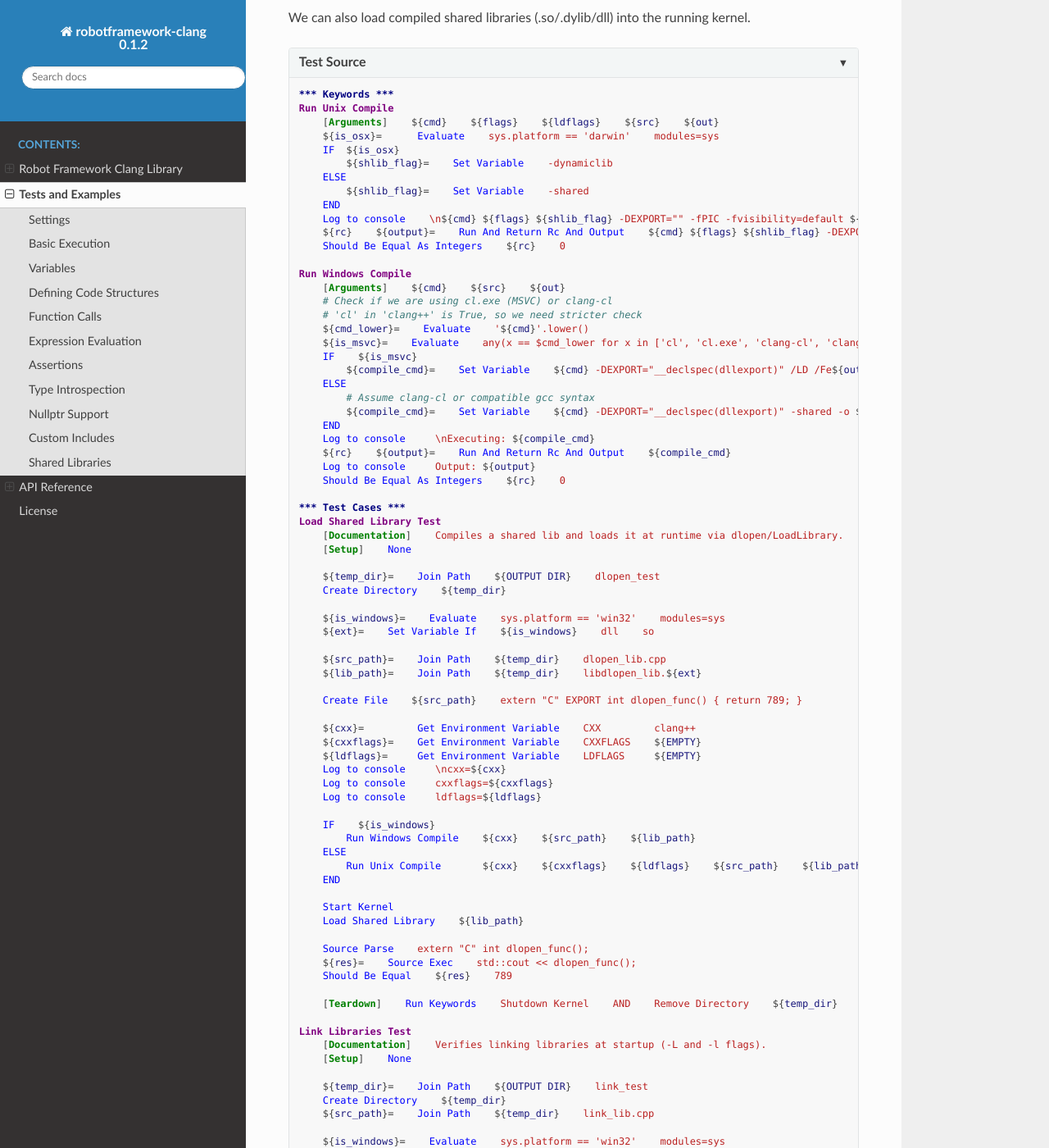
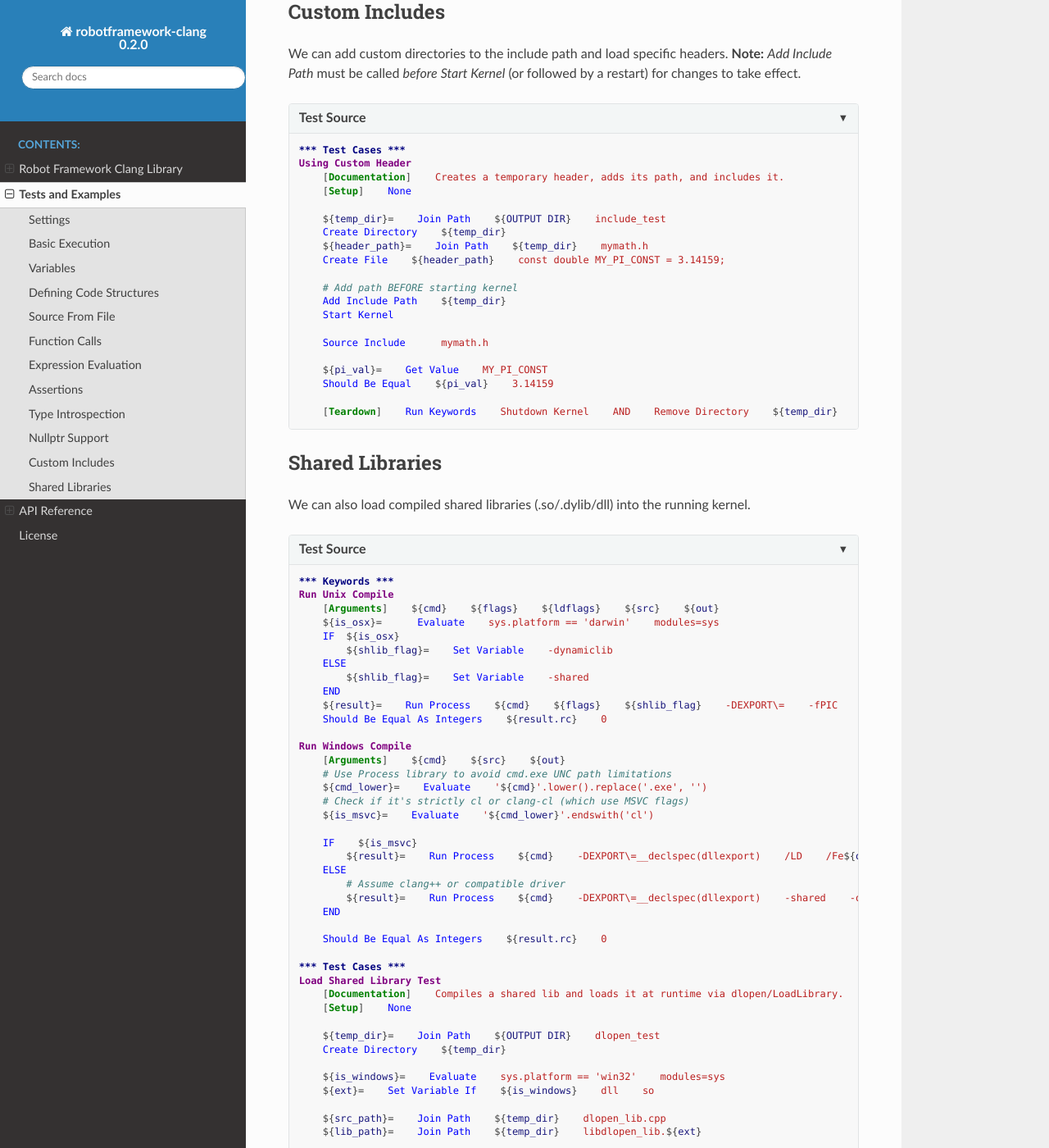
Before and after one commit to maxrossello/robotframework-clang, a Sphinx documentation site: the page built from docs/tests.rst, in a window 1280 px wide and 1400 px high, scrolled down 3790 px. Shown: the whole window at 82% size. Built offline with Sphinx 7.4.7 and the Read the Docs theme 3.1.0, drawn with Linux system fonts in a browser that asks for light colours; some of the changed text lies outside the part shown.

```diff
--- a/docs/conf.py
+++ b/docs/conf.py
@@ -22,9 +22,9 @@ project = 'robotframework-clang'
 copyright = '2025- Massimo Rossello'
 author = 'Massimo Rossello'
 # The full version, including alpha/beta/rc tags
-release = '0.1.2'
+release = '0.2.0'
 # The short X.Y version
-version = '0.1.2'
+version = '0.2.0'
 root_doc = 'index'
 
 templates_path = ['_templates']
--- a/docs/requirements.txt
+++ b/docs/requirements.txt
@@ -1,3 +1,5 @@
 sphinx>=7.0
 sphinx-rtd-theme
 myst-parser
+robotframework
+jupyter_client
--- a/docs/tests.rst
+++ b/docs/tests.rst
@@ -14,6 +14,7 @@ We also use `OperatingSystem` to create temporary header files for testing inclu
     *** Settings ***
     Library    clang
     Library    OperatingSystem
+    Library    Process
 
     Test Setup       Start Kernel
     Test Teardown    Shutdown Kernel
@@ -61,6 +62,36 @@ Use `Source Parse` to define classes, structs, or functions without producing ou
         # Verify usage
         ${res}=    Source Exec    std::cout << add(10, 20);
         Should Be Equal    ${res}    30
+
+Source From File
+----------------
+
+You can also load C++ code directly from a file using `Source File`.
+
+.. code:: robotframework
+
+    *** Test Cases ***
+    Load C++ File
+        [Documentation]    Creates a temporary C++ file and loads it into the kernel.
+        [Setup]    None
+
+        ${temp_dir}=    Join Path    ${OUTPUT DIR}    source_file_test
+        Create Directory    ${temp_dir}
+        ${cpp_path}=    Join Path    ${temp_dir}    mylogic.cpp
+
+        # Define a function in the file
+        Create File    ${cpp_path}    int subtract(int a, int b) { return a - b; }
+
+        Start Kernel
+
+        # Load the file
+        Source File    ${cpp_path}
+
+        # Call the function defined in the file
+        ${res}=    Source Exec    std::cout << subtract(100, 40);
+        Should Be Equal    ${res}    60
+
+        [Teardown]    Run Keywords    Shutdown Kernel    AND    Remove Directory    ${temp_dir}    recursive=True
 
 Function Calls
 --------------
@@ -119,7 +150,8 @@ The library provides helpers to identify C++ types, which is useful given the la
     Check Type Identification
         [Documentation]    Verifies Typeid and Typename keywords.
         ${id}=    Typeid    42
-        Should Be Equal    ${id}    i
+        # On Linux/Itanium it's 'i', on Windows/MSVC it's 'int'
+        Should Match Regexp    ${id}    ^(i|int)$
         ${name}=    Typename    std::string("hello")
         Should Contain    ${name}    string
 
@@ -187,26 +219,24 @@ We can also load compiled shared libraries (.so/.dylib/dll) into the running ker
         ELSE
             ${shlib_flag}=    Set Variable    -shared
         END
-        Log to console    \n${cmd} ${flags} ${shlib_flag} -DEXPORT="" -fPIC -fvisibility=default ${ldflags} -o ${out} ${src}
-        ${rc}    ${output}=    Run And Return Rc And Output    ${cmd} ${flags} ${shlib_flag} -DEXPORT="" -fPIC -fvisibility=default ${ldflags} -o ${out} ${src}
-        Should Be Equal As Integers    ${rc}    0
+        ${result}=    Run Process    ${cmd}    ${flags}    ${shlib_flag}    -DEXPORT\=    -fPIC    -fvisibility\=default    ${ldflags}    -o    ${out}    ${src}
+        Should Be Equal As Integers    ${result.rc}    0
 
     Run Windows Compile
         [Arguments]    ${cmd}    ${src}    ${out}
-        # Check if we are using cl.exe (MSVC) or clang-cl
-        # 'cl' in 'clang++' is True, so we need stricter check
-        ${cmd_lower}=    Evaluate    '${cmd}'.lower()
-        ${is_msvc}=    Evaluate    any(x == $cmd_lower for x in ['cl', 'cl.exe', 'clang-cl', 'clang-cl.exe'])
+        # Use Process library to avoid cmd.exe UNC path limitations
+        ${cmd_lower}=    Evaluate    '${cmd}'.lower().replace('.exe', '')
+        # Check if it's strictly cl or clang-cl (which use MSVC flags)
+        ${is_msvc}=    Evaluate    '${cmd_lower}'.endswith('cl')
+
         IF    ${is_msvc}
-            ${compile_cmd}=    Set Variable    ${cmd} -DEXPORT="__declspec(dllexport)" /LD /Fe${out} ${src}
+            ${result}=    Run Process    ${cmd}    -DEXPORT\=__declspec(dllexport)    /LD    /Fe${out}    ${src}
         ELSE
-            # Assume clang-cl or compatible gcc syntax
-            ${compile_cmd}=    Set Variable    ${cmd} -DEXPORT="__declspec(dllexport)" -shared -o ${out} ${src}
+            # Assume clang++ or compatible driver
+            ${result}=    Run Process    ${cmd}    -DEXPORT\=__declspec(dllexport)    -shared    -o    ${out}    ${src}
         END
-        Log to console     \nExecuting: ${compile_cmd}
-        ${rc}    ${output}=    Run And Return Rc And Output    ${compile_cmd}
-        Log to console     Output: ${output}
-        Should Be Equal As Integers    ${rc}    0
+
+        Should Be Equal As Integers    ${result.rc}    0
 
     *** Test Cases ***
     Load Shared Library Test
@@ -227,9 +257,6 @@ We can also load compiled shared libraries (.so/.dylib/dll) into the running ker
         ${cxx}=         Get Environment Variable    CXX         clang++
         ${cxxflags}=    Get Environment Variable    CXXFLAGS    ${EMPTY}
         ${ldflags}=     Get Environment Variable    LDFLAGS     ${EMPTY}
-        Log to console     \ncxx=${cxx}
-        Log to console     cxxflags=${cxxflags}
-        Log to console     ldflags=${ldflags}
 
         IF    ${is_windows}
             Run Windows Compile    ${cxx}    ${src_path}    ${lib_path}
```
Also changed, not shown: other parts of docs/tests.rst (+1 -1 lines), README.md (+13 -12 lines), docs/api.rst (+17 -1 lines), pyproject.toml (+61 -3 lines), .readthedocs.yaml, 7 other files.
